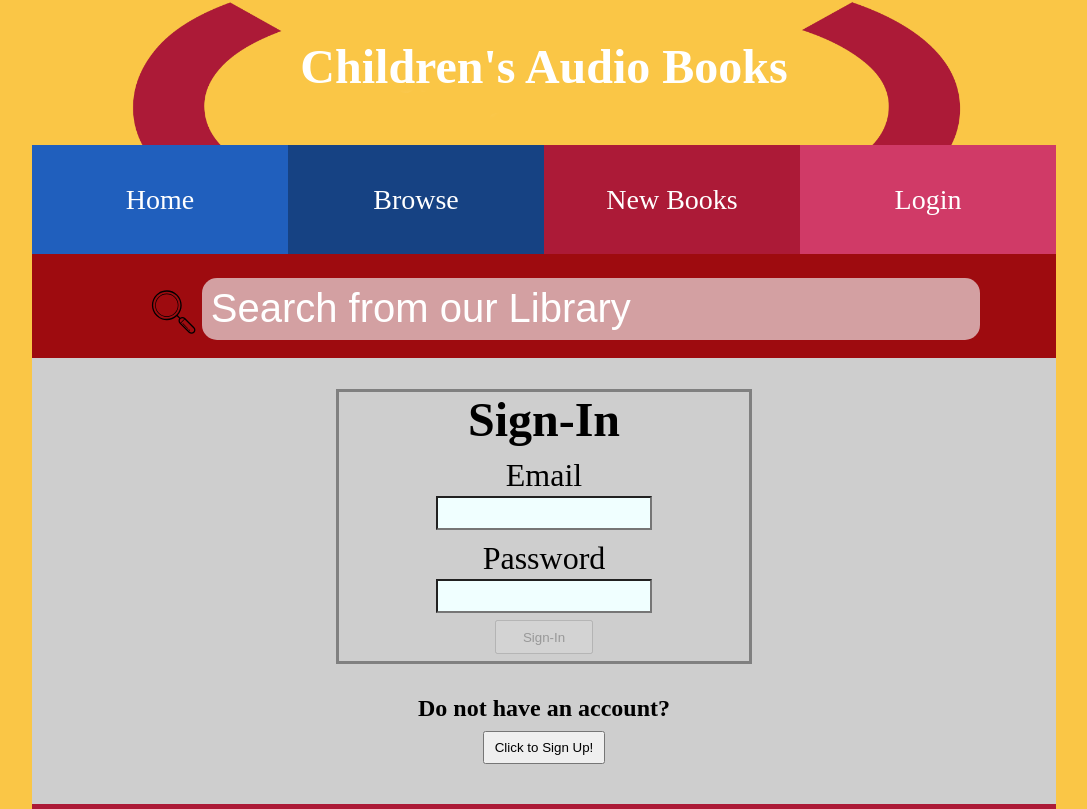
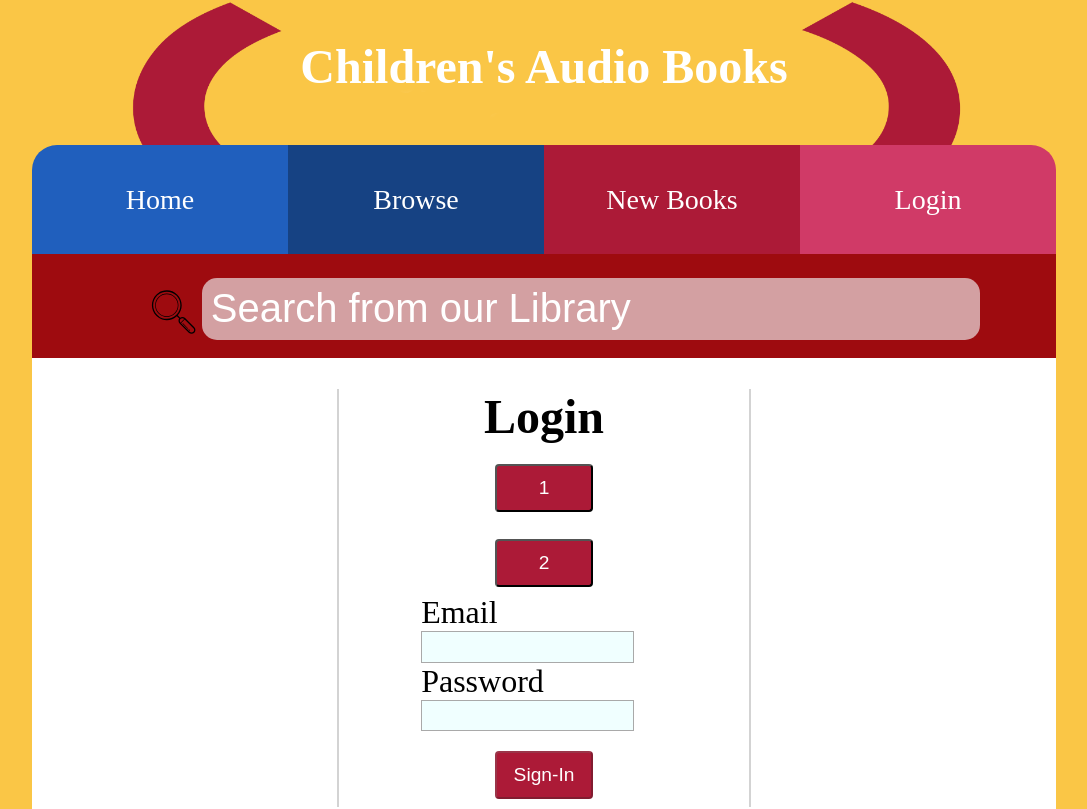
Before and after one commit to LiamHughesWebDev/CAB-Website, an Angular app: page /login in a window 1280 px wide. Shown: the part 254-1063 px from the top of the page, without its empty margins (96-1183 px from the left). Built offline with nearby package versions, Linux system fonts and the light colour scheme.

Commit message:
Updating image display

```diff
--- a/src/app/app.component.scss
+++ b/src/app/app.component.scss
@@ -60,9 +60,11 @@ nav {
 		justify-content: center;
 		margin-top: -5%;
 
+
 		a {
 			width: 100%;
 			text-decoration: none;
+
 
 			li {
 				text-align: center;
@@ -78,7 +80,15 @@ nav {
 
 
 		}
+		a:first-child{
+			border-top-left-radius: 25px;
+		}
+		a:last-child{
+			border-top-right-radius: 25px;
+		}
+
 	}
+
 }
 
 #searchBar {
--- a/src/app/login/login.component.html
+++ b/src/app/login/login.component.html
@@ -1,6 +1,6 @@
 <main>
     <section>
-        <h1>{{ isLoginMode ? 'Sign-In' : 'Sign-Up' }}</h1>
+        <h1>{{ isLoginMode ? 'Login' : 'Sign-Up' }}</h1>
 
         <aside class="error" *ngIf="error"><p>{{ error }}</p></aside>
 
@@ -9,18 +9,30 @@
         </aside>
 
         <form #LoginForm="ngForm" (ngSubmit)="onSubmit(LoginForm)" *ngIf="!isLoading">
-            <label for="email">Email</label>
-            <input type="email" id="email" ngModel name="email" required email>
+            <button (click)="switchPage(1)">1</button>
+            <button>2</button>
+            <div id="pg1">
+                <label for="email">Email</label>
+                <input type="email" id="email" ngModel name="email" required email>
 
-            <label for="password">Password</label>
-            <input type="Password" id="Password" ngModel name="password" required password minlength="6">
+                <label for="password">Password</label>
+                <input type="Password" id="Password" ngModel name="password" required password minlength="6">
+            </div>
+            <div id="pg2">
+                <label *ngIf="!isLoginMode" for="fName">First Name</label>
+                <input *ngIf="!isLoginMode" type="text" id="fName" ngModel name="firstName"  >
+
+                <label *ngIf="!isLoginMode" for="lName">Last Name</label>
+                <input *ngIf="!isLoginMode" type="text" id="lName" ngModel name="lastName"  >
+            </div>
+
             <button type="submit" [disabled]="!LoginForm.valid">{{ isLoginMode ? 'Sign-In' : 'Sign Up!' }}</button>
         </form>
     </section>
 
     <aside>
-        <h2>{{ isLoginMode ? 'Do not have an account?' : 'Already have an account?' }}</h2>
-        <button (click)="onSwitchMode()" >{{ isLoginMode ? 'Click to Sign Up!' : 'Click to Login' }}</button>
+        <h2>{{ isLoginMode ? 'Do you not have an account?' : 'Already have an account?' }}</h2>
+        <button class="switch" (click)="onSwitchMode()" >{{ isLoginMode ? 'Click to Sign Up!' : 'Click to Login' }}</button>
     </aside>
 
 
--- a/src/app/login/login.component.scss
+++ b/src/app/login/login.component.scss
@@ -3,7 +3,7 @@ main {
 	margin: auto;
 	display: flex;
 	flex-direction: column;
-	background-color: #cecece;
+	background-color: white;
 
 
 	aside{
@@ -13,6 +13,11 @@ main {
 		width: 30%;
 		margin: auto;
 		margin-bottom: 3%;
+		margin-top: 1%;
+
+		border: 2px solid lightgrey;
+		padding: 1%;
+
 
 		h2{
 			text-align: center;
@@ -21,11 +26,19 @@ main {
 			width: 40%;
 			height: 2.5em;
 			margin: 3% auto;
+			background-color: #d03a67;
+			border-radius: 4px;
+			color: white;
+			font-size: 0.8em;
+
 		}
 	}
 
 	section {
-		border: 3px solid grey;
+		border-left: 2px solid lightgrey;
+		border-right: 2px solid lightgrey;
+
+
 		display: flex;
 		flex-direction: column;
 		align-content: center;
@@ -61,14 +74,18 @@ main {
 				margin: auto;
 				padding: 3% 3%;
 				background-color: azure;
+				border: 1px solid darkgray;
 			}
 
 			button{
 				width: 40%;
 				height: 2.5em;
 				margin: 3% auto;
-
-
+				color: white;
+				font-size: 1.2em;
+				border-radius: 4px;
+				margin-top: 8%;
+				background-color: #ac1a37;
 			}
 		}
 
@@ -83,6 +100,10 @@ main {
 		.error{
 			border: 3px solid red;
 		}
+
+	}
+	#pg2{
+		display: none;
 	}
 }
 @media (max-width: 768px) {
--- a/src/app/login/login.component.ts
+++ b/src/app/login/login.component.ts
@@ -27,6 +27,26 @@ export class LoginComponent implements OnInit {
 
   onSwitchMode(){
     this.isLoginMode = !this.isLoginMode;
+  }
+
+  switchPage(page){
+    var pg1 = document.getElementById("pg1");
+    var pg2 = document.getElementById("pg2");
+
+    switch (page) {
+      case 1:
+        pg1.style.display = "block";
+        pg2.style.display = "none";
+        break;
+
+      case 1:
+        pg1.style.display = "none";
+        pg2.style.display = "block";
+        break;
+
+      default:
+        break;
+    }
   }
 
   onSubmit(form: NgForm){
--- a/src/app/shared/advertisment/advertisment.component.html
+++ b/src/app/shared/advertisment/advertisment.component.html
@@ -3,13 +3,13 @@
 <h2>Get TWO free audio books!</h2>
 <aside>
 
-    <img src="../../../assets/images/New-York-Taxi-Cab.svg"class="flip">
-    <img src="../../../assets/images/New-York-Taxi-Cab.svg"class="flip">
+    <img src="../../../assets/images/New-York-Taxi-Cab.svg"class="flip" class="tablet-hide">
+    <img src="../../../assets/images/New-York-Taxi-Cab.svg"class="flip" class="mobile-hide">
     <img src="../../../assets/images/boy_with_headphone1.svg" class="lgr">
 
     <img src="../../../assets/images/girlwithheadphone4.svg" class="lgr">
-    <img src="../../../assets/images/New-York-Taxi-Cab.svg">
-    <img src="../../../assets/images/New-York-Taxi-Cab.svg">
+    <img src="../../../assets/images/New-York-Taxi-Cab.svg" class="mobile-hide">
+    <img src="../../../assets/images/New-York-Taxi-Cab.svg" class="tablet-hide">
 
 </aside>
 </section>
--- a/src/app/shared/advertisment/advertisment.component.scss
+++ b/src/app/shared/advertisment/advertisment.component.scss
@@ -4,7 +4,7 @@ section {
 	text-align: center;
 
 	width: 100%;
-	margin: 2% auto;
+	margin: 0% auto;
 	background-color: #fdc22c;
 
 	h1 {
@@ -33,4 +33,19 @@ section {
 			transform: scaleX(-1);
 		}
 	}
+
 }
+
+@media (max-width: 1200px) {
+	.tablet-hide{
+		display: none;
+	}
+}
+@media (max-width: 992px) {
+
+}
+@media (max-width: 768px) {
+	.mobile-hide{
+		display: none;
+	}
+}
--- a/src/app/shared/small-result/small-result.component.html
+++ b/src/app/shared/small-result/small-result.component.html
@@ -1,8 +1,7 @@
 <section>
     <a href="{{ RecommendedBook[0].items[1].volumeInfo.previewLink }}">
         <img src="{{ RecommendedBook[0].items[1].volumeInfo.imageLinks.smallThumbnail }}">
-
-        <h2>${{ RecommendedBook[0].items[1].saleInfo.listPrice.amount }}</h2>
-        <button>Buy Now!</button>
+        <h1>{{ RecommendedBook[0].items[1].volumeInfo.title }}</h1>
+        <!-- <h2>${{ RecommendedBook[0].items[1].saleInfo.listPrice.amount }}</h2> -->
     </a>
 </section>
--- a/src/app/shared/small-result/small-result.component.scss
+++ b/src/app/shared/small-result/small-result.component.scss
@@ -1,24 +1,27 @@
 section {
 	display: flex;
 	flex-direction: column;
-	background-color: #959595;
+
 	padding-bottom: 3%;
 	border-radius: 2%;
 	margin: 5% auto;
-	height: 30em;
-	box-shadow: 15px 15px 8px rgba(63, 57, 57, 75%);
 
+
+
+
+	a{
 		img {
 			width: 100%;
 			height: 15em;
 			margin: auto;
+			border-radius: 15%;
+			box-shadow: 15px 15px 8px rgba(63, 57, 57, 75%);
 		}
-
 		h1 {
-		margin: 1% 3%;
-		font-size: 2em;
+			margin: 5% 3%;
+			font-size: 1.75em;
 			text-align: center;
-		text-decoration: underline;
+			text-decoration: none;
 			max-height: 2.5em;
 			overflow: hidden;
 			text-overflow: ellipsis;
@@ -26,7 +29,7 @@ section {
 		h2 {
 			color: black;
 			text-align: center;
-		font-size: 2em;
+			font-size: 1.5em;
 			padding-top: 2%;
 		}
 		h3 {
@@ -38,36 +41,39 @@ section {
 			margin-top: 2%;
 			text-decoration: none;
 		}
-	button {
-		display: block;
-		background-color: #205fbd;
-		font-size: 2em;
-		border: none;
-		padding: 2% 2%;
-		margin: 2% auto;
-		color: white;
-		text-decoration: underline;
-		border-radius: 5%;
 	}
+
 }
-section:hover {
+img:hover {
 	transform: scale(1.1, 1.1);
 }
 
 /* Small devices (portrait tablets and large phones, 600px and up) */
-@media only screen and (min-width: 600px) {
+@media only screen and (max-width: 600px) {
 	section {
+		flex-direction: column;
+
+		a{
+			width: 25%;
+
+			img{
+				height: 10em;
+				width: 10em;
+				margin-left: 25%;
+			}
+		}
+
 	}
 }
 
 /* Medium devices (landscape tablets, 768px and up) */
-@media only screen and (min-width: 768px) {
+@media only screen and (max-width: 768px) {
 }
 
 /* Large devices (laptops/desktops, 992px and up) */
-@media only screen and (min-width: 992px) {
+@media only screen and (max-width: 992px) {
 }
 
 /* Extra large devices (large laptops and desktops, 1200px and up) */
-@media only screen and (min-width: 1200px) {
+@media only screen and (max-width: 1200px) {
 }
```
Lines whose indentation alone changed are shown as unchanged.
